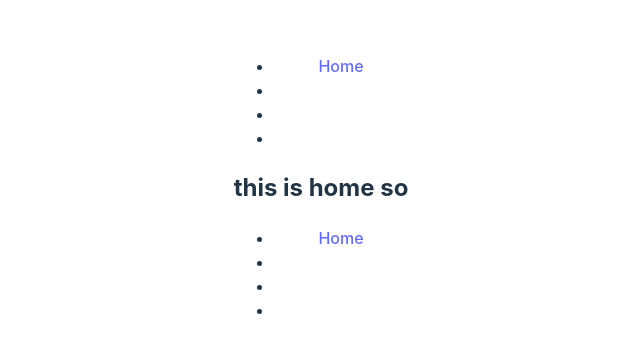
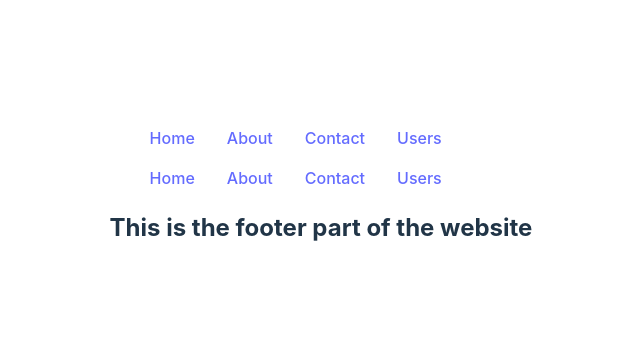
Before and after one commit to buyaintausif/introduction-react-route, a React (Vite) app: page /header in a window 1280 px wide. Shown: the part 212-564 px from the top of the page, without its empty margins (319-959 px from the left). Built offline with nearby package versions, Linux system fonts and the light colour scheme.

Commit message:
route setup

```diff
--- /dev/null
+++ b/src/Component/Footer/Footer.jsx
@@ -0,0 +1,11 @@
+import React from 'react';
+
+const Footer = () => {
+    return (
+        <div>
+          <h2>This is the footer part of the website</h2>
+        </div>
+    );
+};
+
+export default Footer;
--- a/src/Component/Header/Header.jsx
+++ b/src/Component/Header/Header.jsx
@@ -1,13 +1,16 @@
 import React from 'react';
-
+import '../Header/header.css'
+import { Link } from 'react-router-dom';
 const Header = () => {
     return (
         <div>
-            <ul>
-                <li><a href="/">Home</a></li>
-                <li><a href="/Header"></a></li>
-                <li></li>
-                <li></li>
+            <ul className='header' >
+
+                <Link to="/">Home</Link>
+                <Link to="/about">About</Link>
+                <Link to="/contact">Contact</Link>
+                <Link to="/users">Users</Link>
+
             </ul>
         </div>
     );
--- /dev/null
+++ b/src/Component/Header/header.css
@@ -0,0 +1,4 @@
+.header{
+    display: flex;
+    gap: 2rem;
+}
--- a/src/Component/Home/Home.jsx
+++ b/src/Component/Home/Home.jsx
@@ -1,14 +1,17 @@
 import React from 'react';
 import { Outlet } from 'react-router-dom';
 import Header from '../Header/Header';
+import Footer from '../Footer/Footer';
 
 const Home = () => {
     return (
         <div>
 
             <Header></Header>
-        <h2>this is home so</h2>
-        <Outlet></Outlet>
+
+            <Outlet></Outlet>
+        <Footer></Footer>
+
 
         </div>
     );
--- /dev/null
+++ b/src/Component/Users/Users.jsx
@@ -0,0 +1,11 @@
+import React from 'react';
+
+const Users = () => {
+    return (
+        <div>
+           <h2>Name: Al Pacino</h2>
+        </div>
+    );
+};
+
+export default Users;
--- a/src/main.jsx
+++ b/src/main.jsx
@@ -7,6 +7,7 @@ import About from "./Component/About/About.jsx";
 import { createBrowserRouter, RouterProvider } from "react-router-dom";
 import Header from "./Component/Header/Header.jsx";
 import Contact from "./Component/Contact/Contact.jsx";
+import Users from "./Component/Users/Users.jsx";
 
 const router = createBrowserRouter([
   {
@@ -24,6 +25,9 @@ const router = createBrowserRouter([
       {
         path:"/header",
         element:<Header></Header>
+      },{
+        path:"/users",
+        element: <Users></Users>
       }
     ],
   },
```
